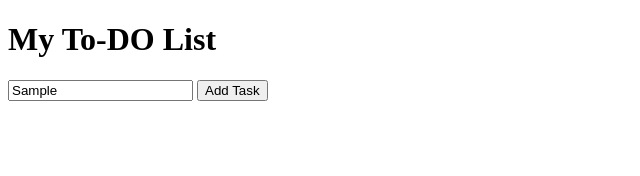
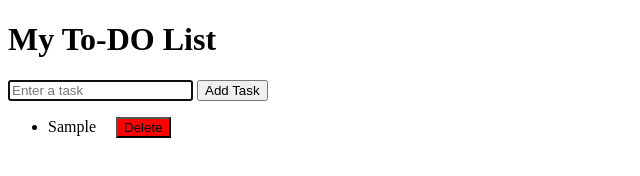
Before and after one commit to RahulShukla3300/Learn-JavaScript-Practice-Project, a plain HTML site: page To-Do List/index.html in a window 1280 px wide. Both pictures are taken after typing "Sample" into the empty fields and a click on the button "Add Task". Shown: the whole page, without its empty margins (0-640 px from the left). Drawn offline with Linux system fonts and the light colour scheme.

Commit message:
To-Do v1

```diff
--- a/To-Do List/index.html
+++ b/To-Do List/index.html
@@ -10,7 +10,7 @@
     <h1> My To-DO List</h1>
     <input type="text" id="InputTask" placeholder="Enter a task">
 
-    <button id="addbtn"> Add Task </button>
+    <button id="add-btn"> Add Task </button>
 
     <ul id="tasklist"> </ul>
 
--- a/To-Do List/script.js
+++ b/To-Do List/script.js
@@ -1,5 +1,45 @@
-const input = document.querySelector('InputTask');
-const button = document.querySelector('addbtn');
-const list = document.querySelector('tasklist');
 
-//
+const input = document.getElementById('InputTask');
+const addbutton = document.getElementById('add-btn');
+const list = document.getElementById('tasklist');
+
+
+ addbutton.addEventListener('click', function () {
+    const task = input.value;
+
+    if(task === "") {
+      alert ("Please Enter a task");
+      return;
+
+    }
+     const li = document.createElement('li');
+    li.textContent = task;
+
+    const button = document.createElement('button');
+    button.textContent = "Delete";
+    button.style.marginLeft = "20px";
+    button.style.backgroundColor = "red";
+
+    button.addEventListener('click' , () => {
+      li.remove();
+    })
+
+
+    li.appendChild(button);
+    list.appendChild(li);
+
+    input.value = "" ;
+    input.focus();
+
+    //console.log(li);
+
+
+
+ })
+
+     input.addEventListener("keydown", (event) => {
+      if(event.key == "Enter") {
+       console.log("enter key pressed");
+     }
+
+    });
```
